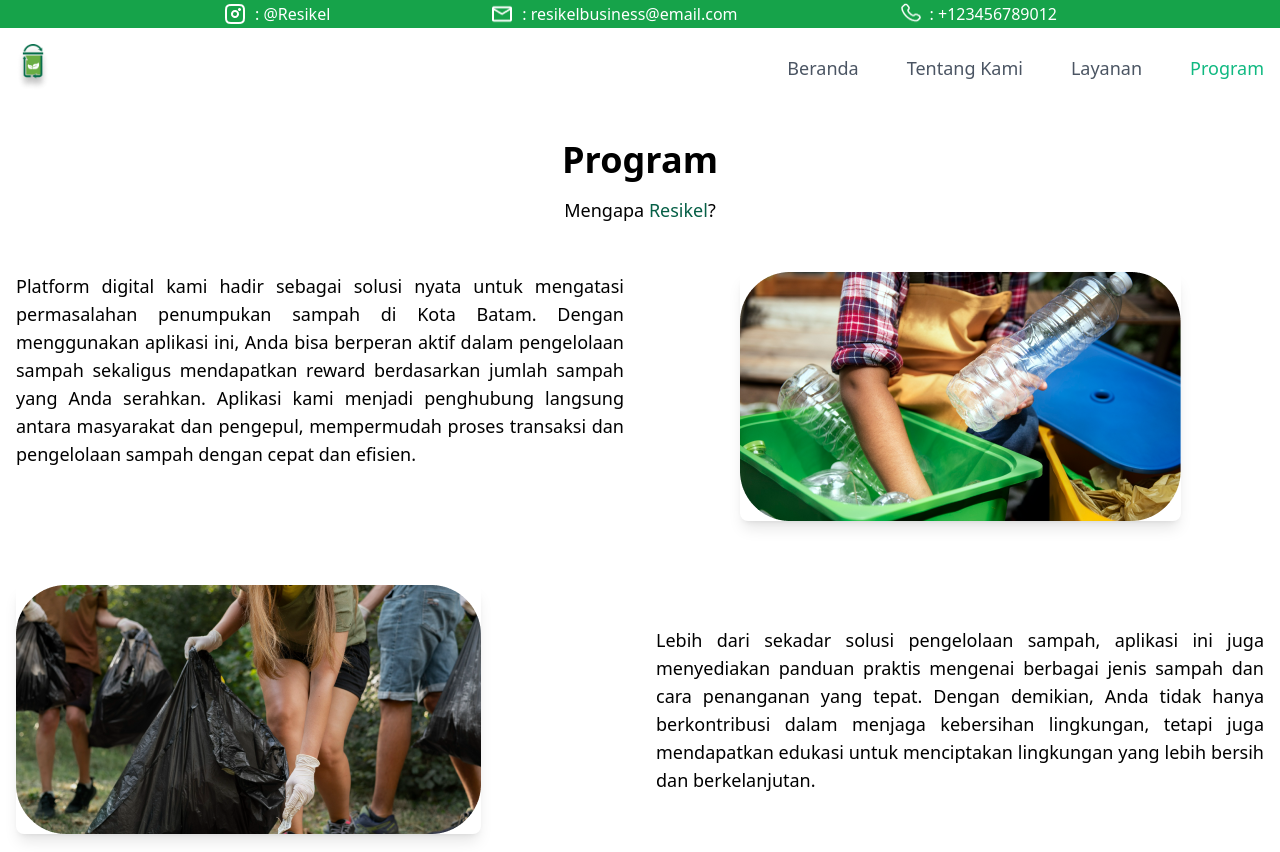
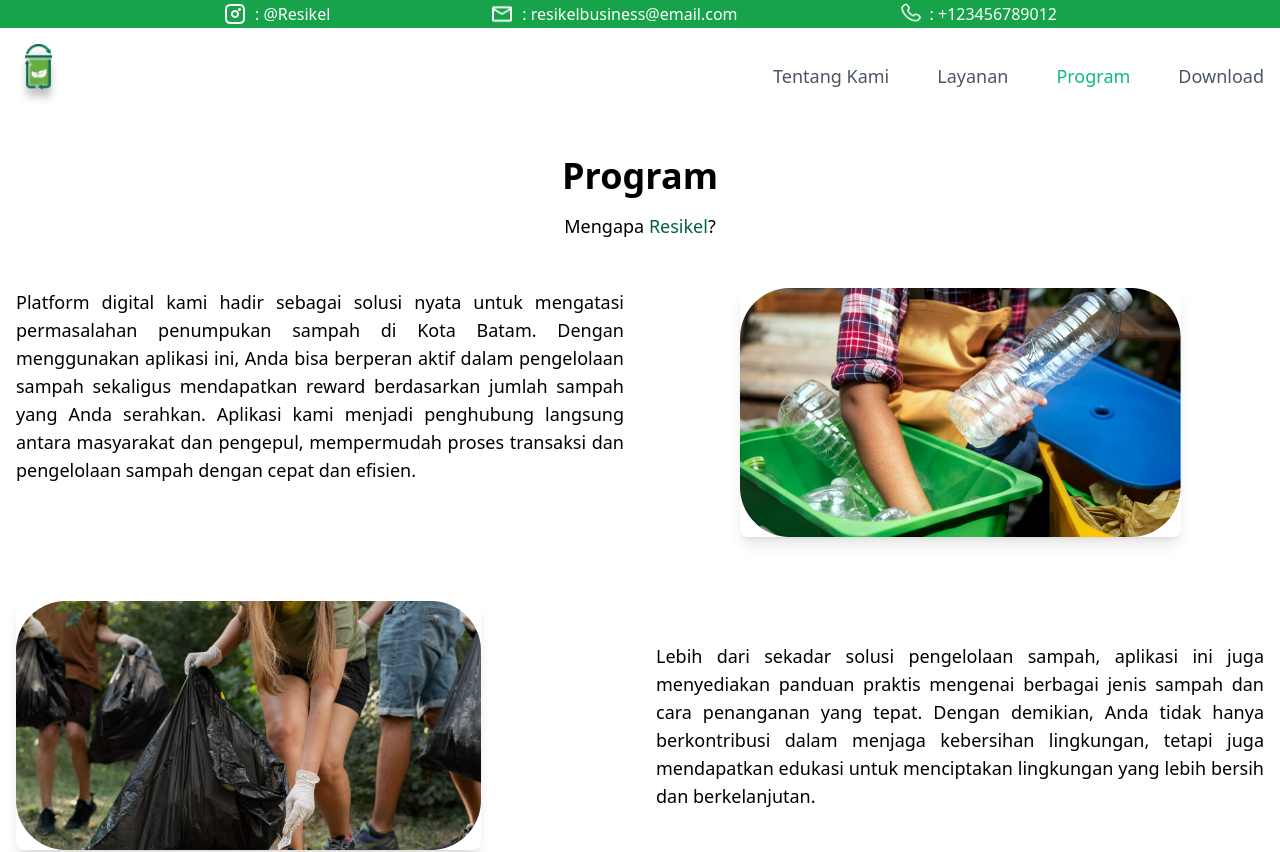
Before and after one commit to DapaaLagii/Dashboard_Resikel, a React (Vite) app: page /program in a window 1280 px wide. Shown: the top 852 px of the page. Built offline with nearby package versions, Linux system fonts and the light colour scheme.

Commit message:
edit navbar

```diff
--- a/src/App.jsx
+++ b/src/App.jsx
@@ -19,10 +19,10 @@ function App() {
     <>
     <Router>
         <Routes>
-          <Route path="/" element={<><Header /><Navbar /><Beranda /><Footer /></>} />
-          <Route path="/tentang" element={<><Header /><Navbar /><Tentang /><Footer /></>} />
+          <Route path="/" element={<><Header /><Navbar /><Tentang /><Footer /></>} />
           <Route path="/layanan" element={<><Header /><Navbar /><Layanan /><Footer /></>} />
           <Route path="/program" element={<><Header /><Navbar /><Program /><Footer /></>} />
+          <Route path="/download" element={<><Header /><Navbar /><Beranda /><Footer /></>} />
           <Route path="/admin" element={<><HeaderAdmin /><LoginAdmin /></>} />
           <Route path="/dashboard" element={<><Dashboard/></>} />
           <Route path="/penjemputan" element={<><Penjemputan /></>} />
--- a/src/components/navbar.jsx
+++ b/src/components/navbar.jsx
@@ -15,7 +15,7 @@ function Navbar() {
                     <img
                         src="./images/logo.png"
                         alt="Logo"
-                        className="h-12 w-auto"
+                        className="h-16 w-auto"
                     />
                 </div>
 
@@ -25,14 +25,6 @@ function Navbar() {
                             `nav-link text-lg ${isActive ? 'text-emerald-500' : 'text-gray-600'} hover:text-emerald-200 transition-colors duration-300`
                         }
                         to="/"
-                    >
-                        Beranda
-                    </NavLink>
-                    <NavLink
-                        className={({ isActive }) =>
-                            `nav-link text-lg ${isActive ? 'text-emerald-500' : 'text-gray-600'} hover:text-emerald-200 transition-colors duration-300`
-                        }
-                        to="/Tentang"
                     >
                         Tentang Kami
                     </NavLink>
@@ -51,6 +43,14 @@ function Navbar() {
                         to="/Program"
                     >
                         Program
+                    </NavLink>
+                    <NavLink
+                        className={({ isActive }) =>
+                            `nav-link text-lg ${isActive ? 'text-emerald-500' : 'text-gray-600'} hover:text-emerald-200 transition-colors duration-300`
+                        }
+                        to="/download"
+                    >
+                        Download
                     </NavLink>
                 </div>
 
```
Also changed, not shown: src/firebase.jsx (line endings or trailing spaces).
